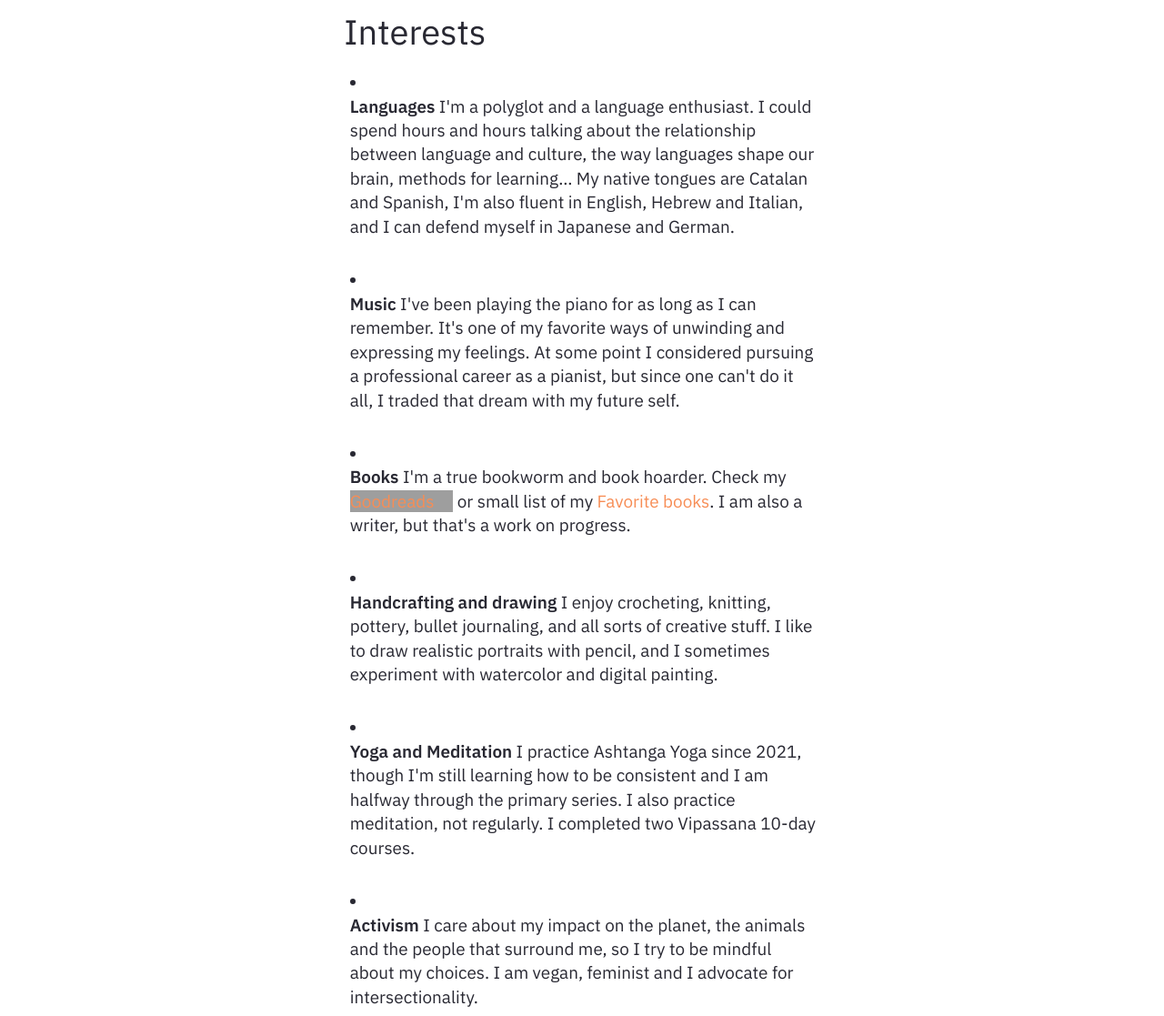
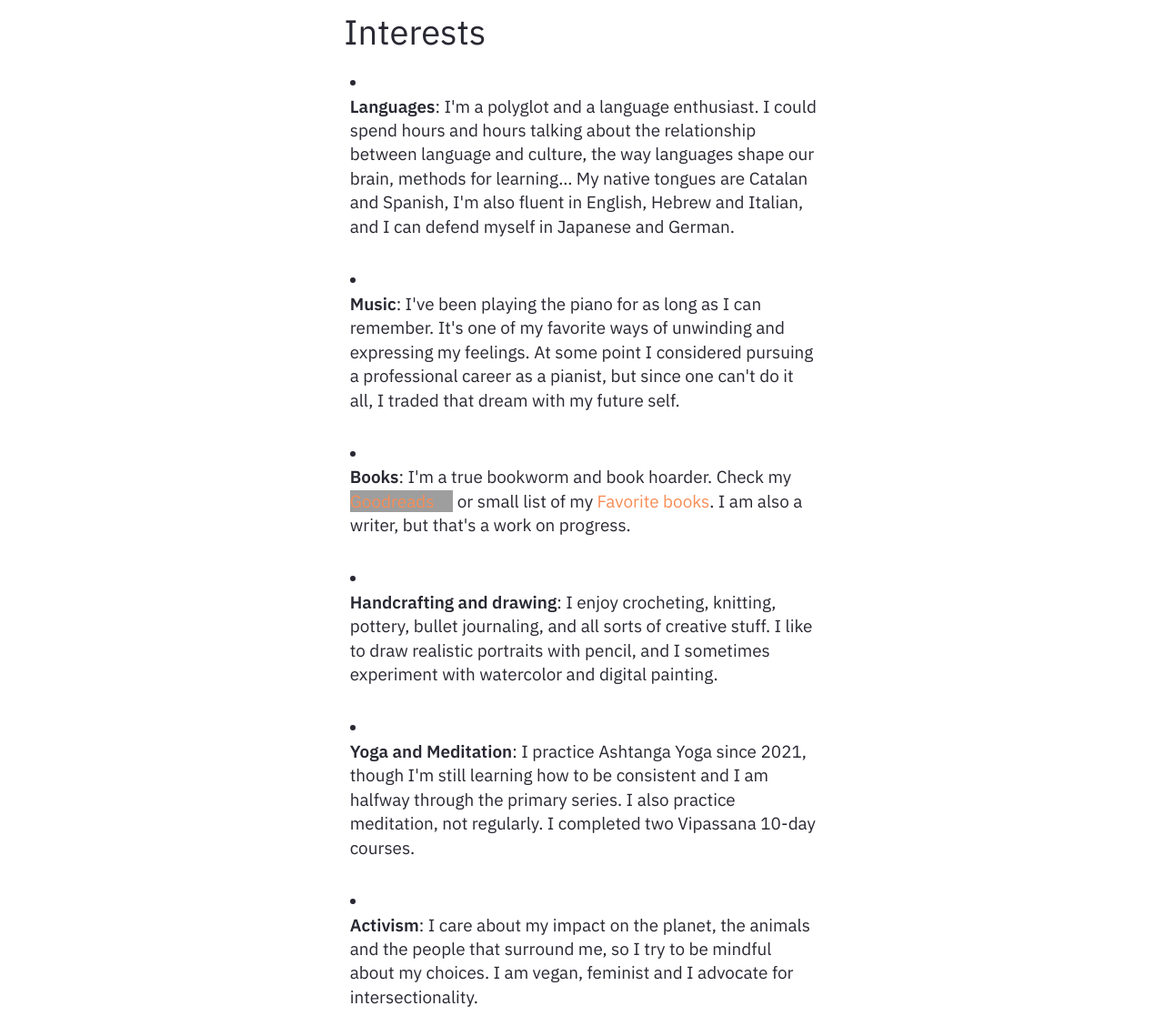
Before and after one commit to nurianav/nurianav.github.io, a Jekyll site: the page built from _posts/2023-07-19-about.md, in a window 1280 px wide. Shown: the part 480-1597 px from the top of the page at 91% size. Built offline with Jekyll 4.4.1, drawn with Linux system fonts in a browser that asks for light colours; grey boxes are pictures that could not be loaded.

```diff
--- a/_posts/2023-07-19-about.md
+++ b/_posts/2023-07-19-about.md
@@ -8,23 +8,17 @@ My passion and curiosity goes well beyond physics.
 
 # Interests
 
-- **Languages**
-I'm a polyglot and a language enthusiast. I could spend hours and hours talking about the relationship between language and culture, the way languages shape our brain, methods for learning... My native tongues are Catalan and Spanish, I'm also fluent in English, Hebrew and Italian, and I can defend myself in Japanese and German.
+- **Languages**: I'm a polyglot and a language enthusiast. I could spend hours and hours talking about the relationship between language and culture, the way languages shape our brain, methods for learning... My native tongues are Catalan and Spanish, I'm also fluent in English, Hebrew and Italian, and I can defend myself in Japanese and German.
 
-- **Music**
-I've been playing the piano for as long as I can remember. It's one of my favorite ways of unwinding and expressing my feelings. At some point I considered pursuing a professional career as a pianist, but since one can't do it all, I traded that dream with my future self.
+- **Music**: I've been playing the piano for as long as I can remember. It's one of my favorite ways of unwinding and expressing my feelings. At some point I considered pursuing a professional career as a pianist, but since one can't do it all, I traded that dream with my future self.
 
-- **Books**
-I'm a true bookworm and book hoarder. Check my [Goodreads](https://www.goodreads.com/user/show/13779947-n-ria) or small list of my [[Favorite books]]. I am also a writer, but that's a work on progress.
+- **Books**: I'm a true bookworm and book hoarder. Check my [Goodreads](https://www.goodreads.com/user/show/13779947-n-ria) or small list of my [[Favorite books]]. I am also a writer, but that's a work on progress.
 
-- **Handcrafting and drawing**
-I enjoy crocheting, knitting, pottery, bullet journaling, and all sorts of creative stuff. I like to draw realistic portraits with pencil, and I sometimes experiment with watercolor and digital painting.
+- **Handcrafting and drawing**: I enjoy crocheting, knitting, pottery, bullet journaling, and all sorts of creative stuff. I like to draw realistic portraits with pencil, and I sometimes experiment with watercolor and digital painting.
 
-- **Yoga and Meditation**
-I practice Ashtanga Yoga since 2021, though I'm still learning how to be consistent and I am halfway through the primary series. I also practice meditation, not regularly. I completed two Vipassana 10-day courses.
+- **Yoga and Meditation**: I practice Ashtanga Yoga since 2021, though I'm still learning how to be consistent and I am halfway through the primary series. I also practice meditation, not regularly. I completed two Vipassana 10-day courses.
 
-- **Activism**
-I care about my impact on the planet, the animals and the people that surround me, so I try to be mindful about my choices. I am vegan, feminist and I advocate for intersectionality.
+- **Activism**: I care about my impact on the planet, the animals and the people that surround me, so I try to be mindful about my choices. I am vegan, feminist and I advocate for intersectionality.
 
 
 # Projects
```
